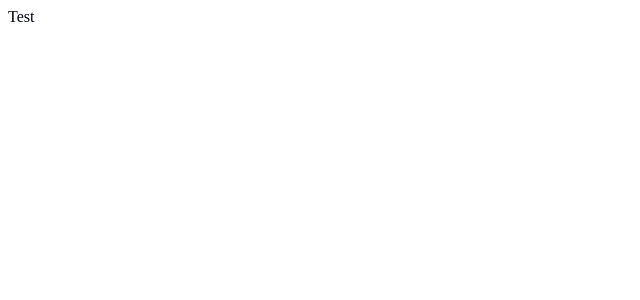
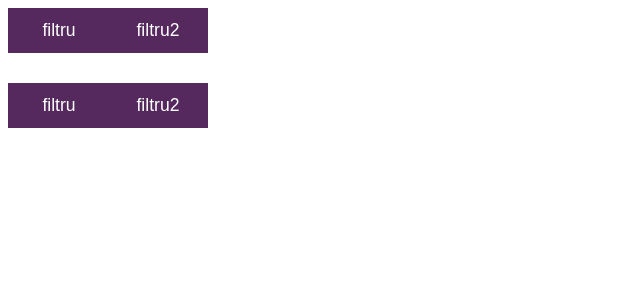
Before and after one commit to Ooneex/design, a React (Create React App) app: page / in a window 1280 px wide. Shown: the top 300 px of the page, without its empty margins (0-640 px from the left). Built offline with nearby package versions, Linux system fonts and the light colour scheme.

Commit message:
Scss to css changes

```diff
--- a/src/index.tsx
+++ b/src/index.tsx
@@ -8,19 +8,27 @@ import {H1} from "./components/Heading/H1";
 import {H2} from "./components/Heading/H2";
 import {Text} from "./components/Text/Text";
 import {TextType} from "./components/Text/types";
+import {ToggleFilter} from "./components/ToggleFilter/ToggleFilter";
+import {ToggleFilterElementType, ToggleFilterType} from "./components/ToggleFilter/types";
+import {Spacer} from "./components/Spacer/Spacer";
 
 const root = ReactDOM.createRoot(
   document.getElementById('root') as HTMLElement
 );
 
-const children: TextType[] = [
-    {children: "text2"},
+const filters: ToggleFilterElementType[] = [
+    {isActive: true, label: "filtru", name:"test"},
+    {isActive: true, label: "filtru2", name:"test"}
+
 ];
+
 
 root.render(
   <React.StrictMode>
     <div>
-        <Text>Test</Text>
+        <ToggleFilter filters={filters}/>
+        <Spacer/>
+        <ToggleFilter filters={filters}/>
     </div>
   </React.StrictMode>
 );
```
